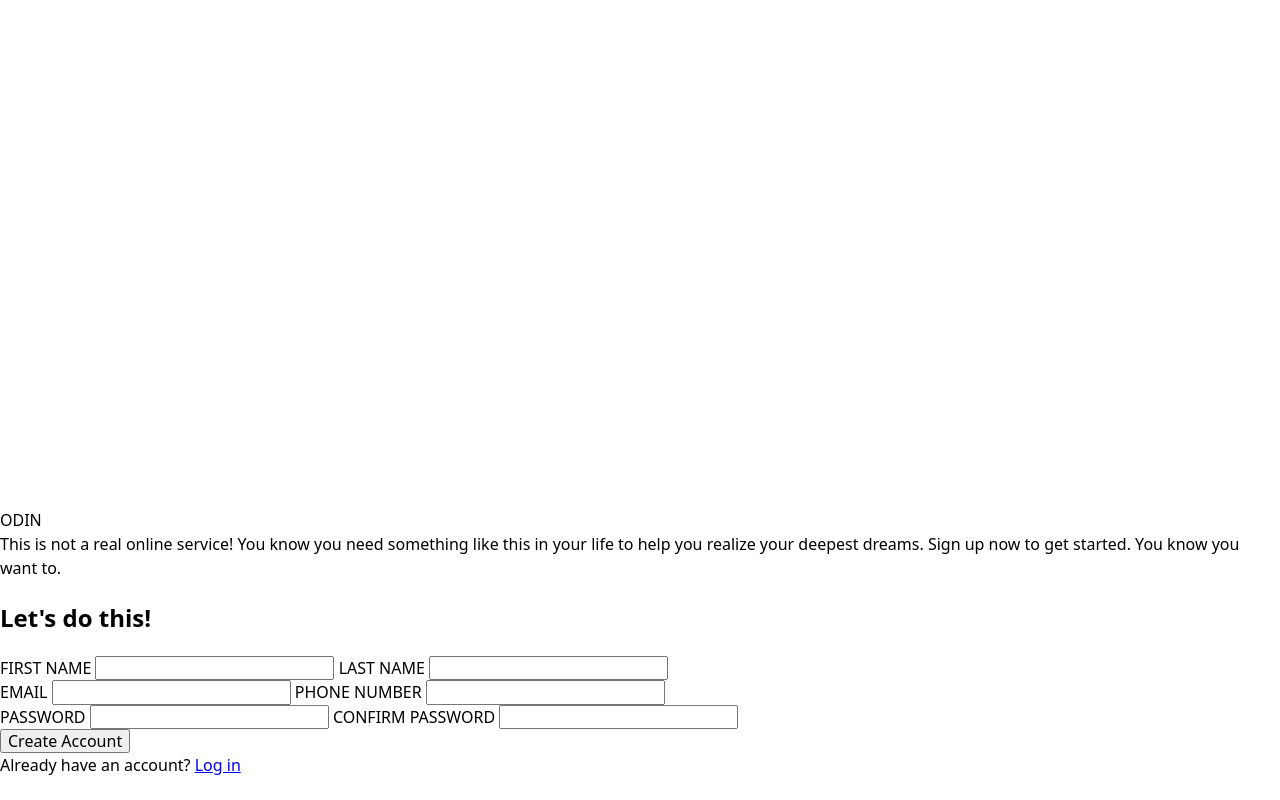
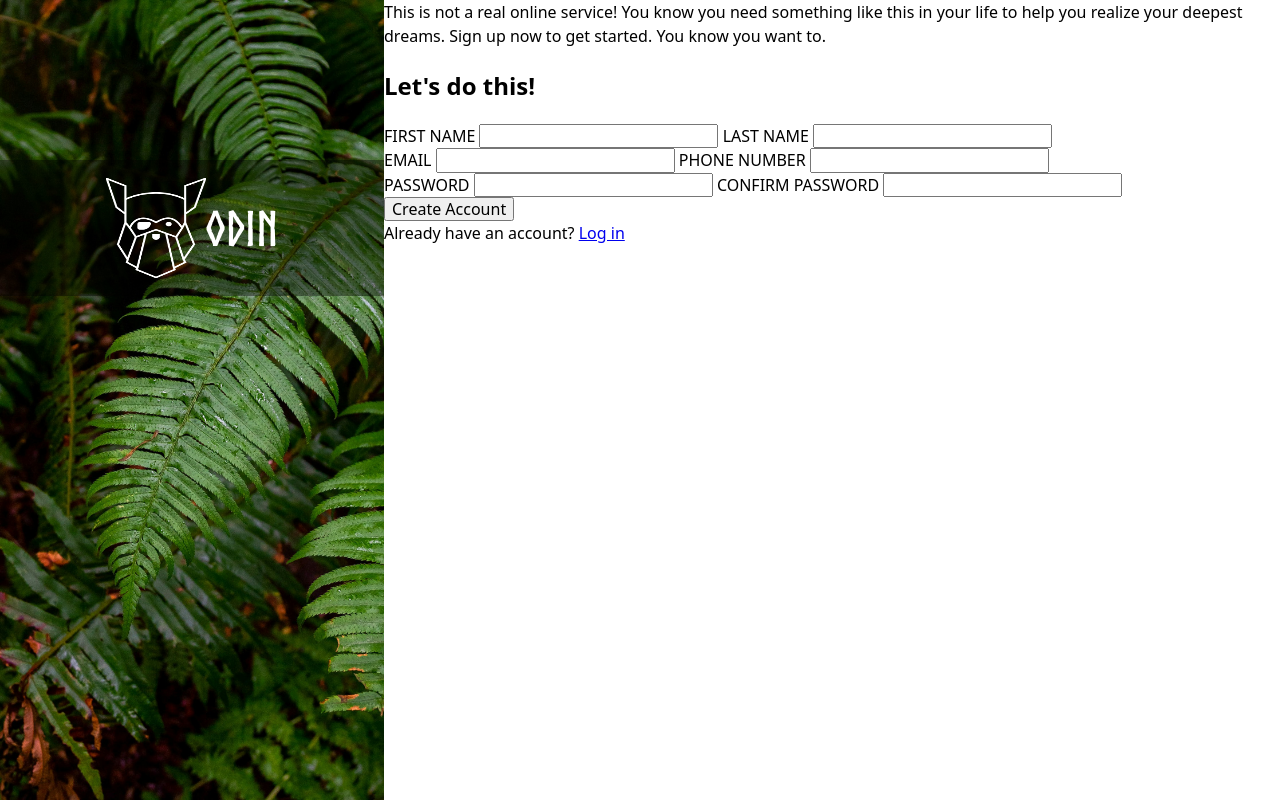
Before and after one commit to jdy7149/odin-sign-up-form, a plain HTML site: page index.html in a window 1280 px wide. Drawn offline with Linux system fonts and the light colour scheme; files whose address does not match are found by name.

Commit message:
Start styles.css

```diff
--- a/index.html
+++ b/index.html
@@ -5,13 +5,14 @@
     <meta name="viewport" content="width=device-width, initial-scale=1.0">
     <title>Odin-sign-up-form</title>
     <link rel="stylesheet" href="./styles/reset.css">
+    <link rel="stylesheet" href="./styles/styles.css">
 </head>
 <body>
     <div class="container">
         <div class="sidebar">
             <div class="logo-container">
-                <img src="./images/odin-lined.png" alt="logo"/>
-                ODIN
+                <img src="./images/odin-lined.png" alt="logo" width="100" height="100">
+                <h1 class="logo-text">ODIN</h1>
             </div>
         </div>
         <div class="content">
--- /dev/null
+++ b/styles/styles.css
@@ -0,0 +1,29 @@
+.container {
+    display: flex;
+    height: 100vh;
+}
+
+.sidebar {
+    flex: 3;
+    background-image: url(../images/halie-west-25xggax4bSA-unsplash.jpg);
+    background-size: cover;
+}
+
+.content {
+    flex: 7;
+}
+
+.logo-container {
+    margin-top: 20vh;
+    display: flex;
+    justify-content: center;
+    align-items: center;
+    background-color: rgba(0, 0, 0, 0.4);
+}
+
+.logo-text {
+    font-size: 3rem;
+    color: white;
+    font-family: "Norse";
+    font-weight: bold;
+}
```
